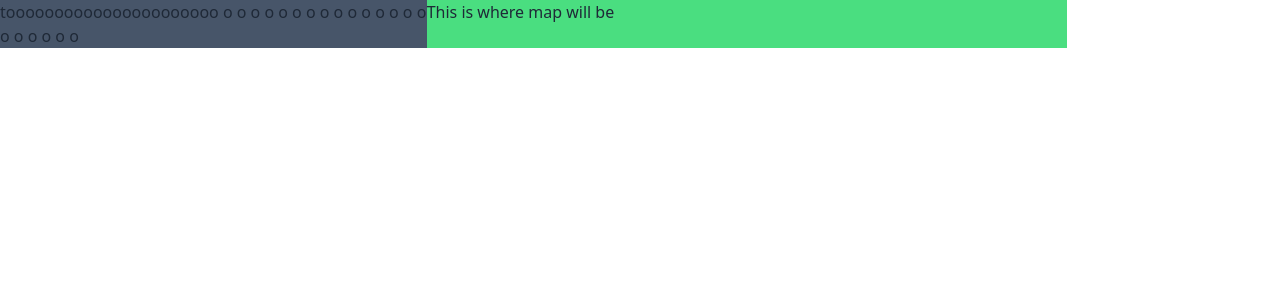
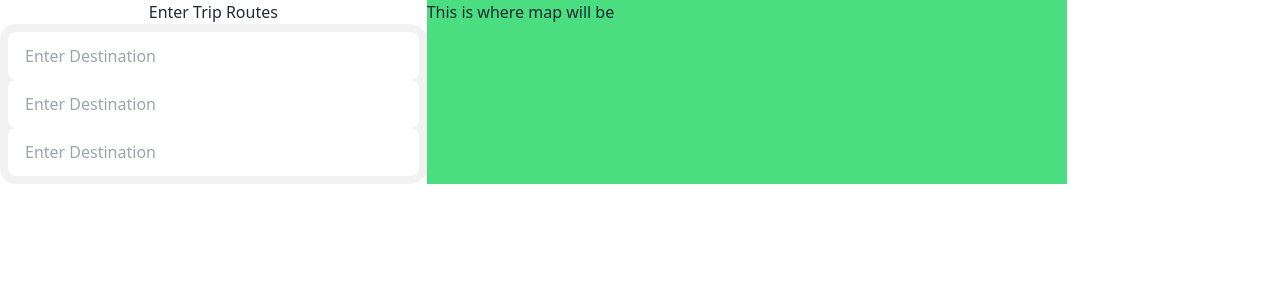
Before and after one commit to chase-lahner/eco-map, a React (Vite) app in the folder demos/eco-map/: page / in a window 1280 px wide. Shown: the top 300 px of the page. Built offline with nearby package versions, Linux system fonts and the light colour scheme.

Commit message:
main work

```diff
--- a/demos/eco-map/src/main_page.tsx
+++ b/demos/eco-map/src/main_page.tsx
@@ -1,12 +1,22 @@
 import { useState } from "react";
+import { renderIntoDocument } from "react-dom/test-utils";
 
 
 function MainPage() {
 
+    const [RouteCount, setRouteCount] = useState(5);
+
     return (
         <div className="flex flex-row">
-            <div className="flex-initial basis-2/6 bg-slate-600">
-                <h1>toooooooooooooooooooooo  o o o o o o o o o o o o o o o o o o o o o</h1>
+            <></>
+            <div className="flex-initial basis-2/6">
+                <h1 className="text-center">Enter Trip Routes</h1>
+                <ul className="menu bg-base-200 rounded-box w-full">
+                    <li><input type="text" placeholder={"Enter Destination " } className="input w-full" /></li>
+                    <li><input type="text" placeholder="Enter Destination " className="input w-full" /></li>
+                    <li><input type="text" placeholder="Enter Destination " className="input w-full" /></li>
+
+                </ul>
             </div>
             <div className="basis-1/2 bg-green-400">
                 <h1>This is where map will be</h1>
```
